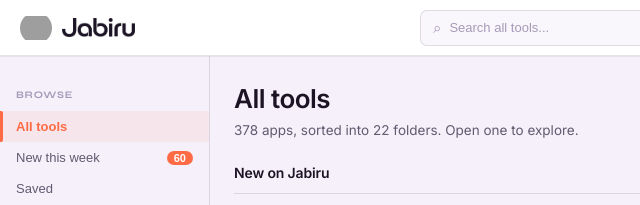
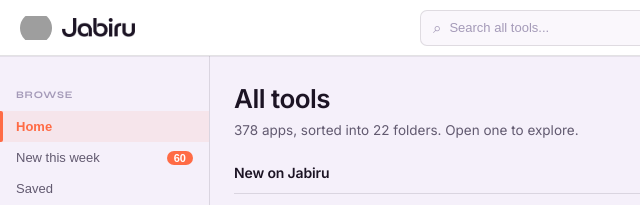
Before and after one commit to HEADBOY28/EverythingFi, a plain HTML site: page app.html in a window 1280 px wide. Shown: the top 205 px of the page, 0-640 px from the left. Drawn offline with Linux system fonts and the light colour scheme; grey boxes are pictures that could not be loaded.

Commit message:
Rename All tools to Home in the sidebar
Co-Authored-By: Claude Opus 5.5 <noreply@anthropic.com>

```diff
--- a/app.html
+++ b/app.html
@@ -208,7 +208,7 @@ function setFilterPanel(open) {
 // category as a small tag at the bottom; "All tools" is grouped into category sections.
 function renderSidebar() {
   var out = '<div class="sidebar-label">Browse</div>';
-  out += '<button class="sidebar-all-btn' + (activeTab === 'All' ? ' active' : '') + '" data-cat="All"><span>All tools</span></button>';
+  out += '<button class="sidebar-all-btn' + (activeTab === 'All' ? ' active' : '') + '" data-cat="All"><span>Home</span></button>';
   var nNew = newApps().length;
   if (nNew) out += '<button class="sidebar-all-btn' + (activeTab === NEW ? ' active' : '') + '" data-cat="' + NEW + '"><span>New this week</span><span class="side-count is-new">' + nNew + '</span></button>';
   out += '<button class="sidebar-all-btn' + (activeTab === SAVED ? ' active' : '') + '" data-cat="' + SAVED + '"><span>Saved</span>' +
```
